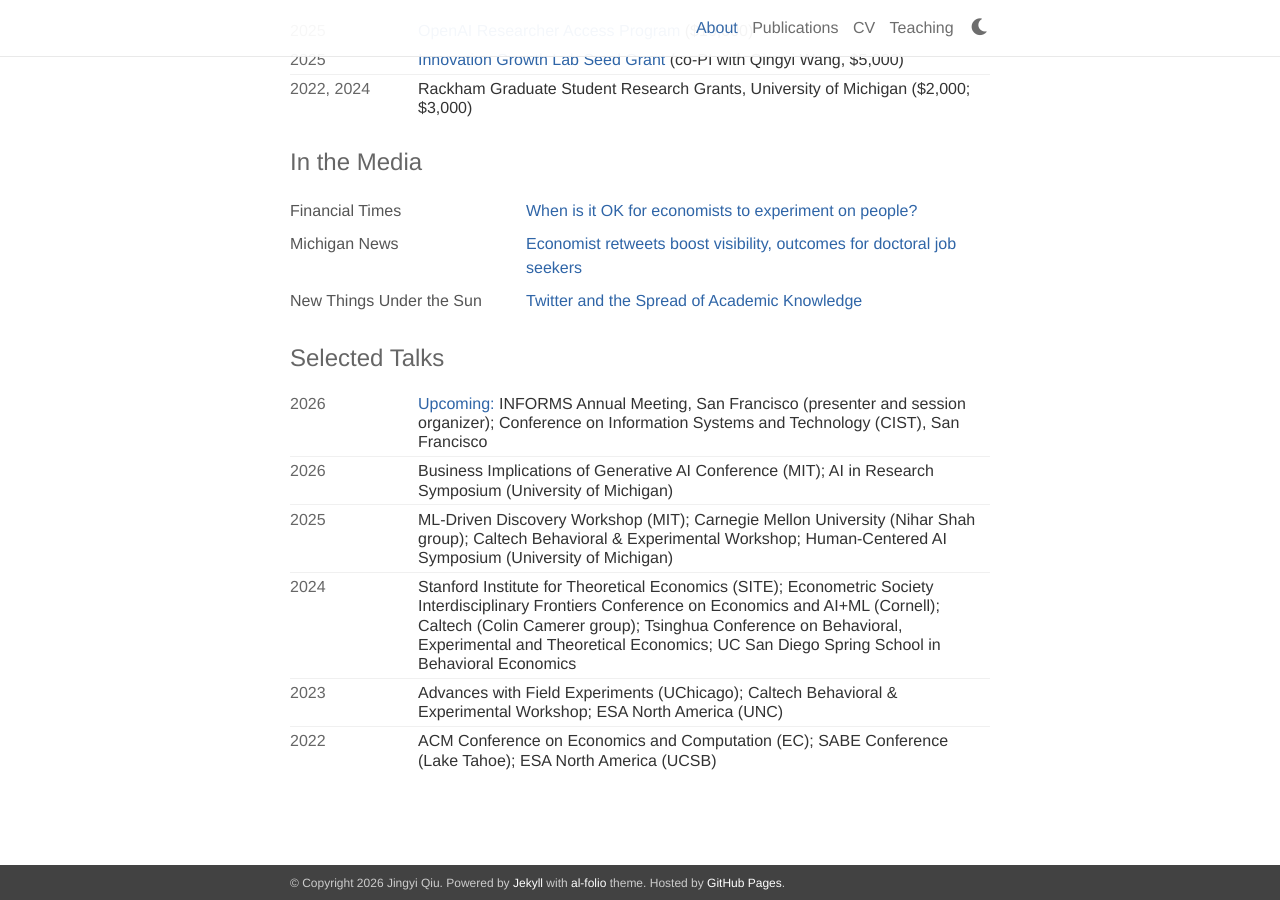
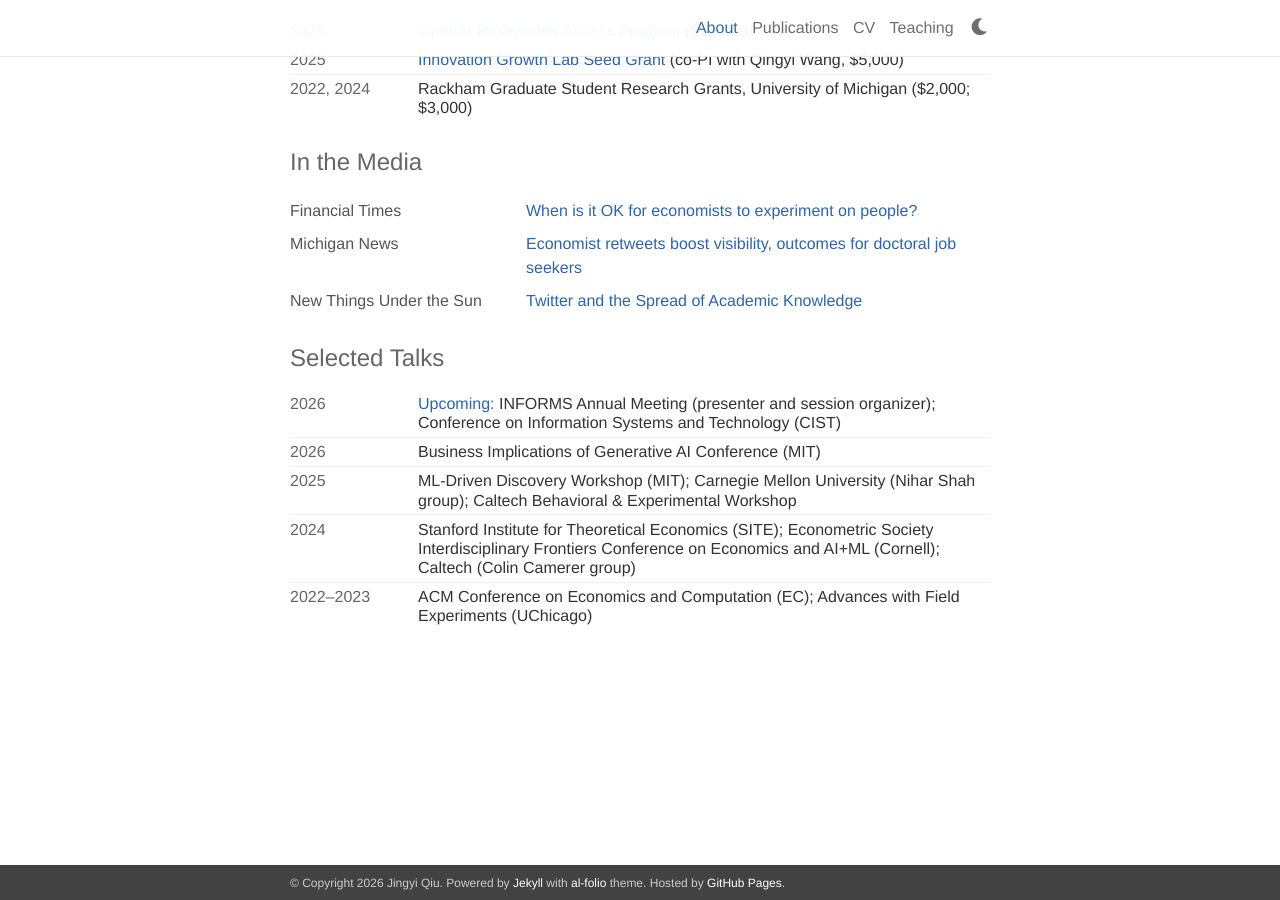
Before and after one commit to Jingyi-Qiu/Jingyi-Qiu.github.io, a Jekyll site: the page built from _pages/about.md, in a window 1280 px wide and 900 px high, scrolled down 2153 px. Built offline with Jekyll 4.4.1, drawn with Linux system fonts in a browser that asks for light colours; some web fonts are replaced.

Commit message:
Talks: keep only the most prestigious venues
Co-Authored-By: Claude Opus 5.5 <noreply@anthropic.com>
Claude-Session: https://claude.ai/code/session_01UnNrDQhXQVLdbS13m9sxuq

```diff
--- a/_data/highlights.yml
+++ b/_data/highlights.yml
@@ -57,14 +57,12 @@ media:
 
 talks:
   - year: "2026"
-    text: <strong>Upcoming:</strong> INFORMS Annual Meeting, San Francisco (presenter and session organizer); Conference on Information Systems and Technology (CIST), San Francisco
+    text: <strong>Upcoming:</strong> INFORMS Annual Meeting (presenter and session organizer); Conference on Information Systems and Technology (CIST)
   - year: "2026"
-    text: Business Implications of Generative AI Conference (MIT); AI in Research Symposium (University of Michigan)
+    text: Business Implications of Generative AI Conference (MIT)
   - year: "2025"
-    text: ML-Driven Discovery Workshop (MIT); Carnegie Mellon University (Nihar Shah group); Caltech Behavioral &amp; Experimental Workshop; Human-Centered AI Symposium (University of Michigan)
+    text: ML-Driven Discovery Workshop (MIT); Carnegie Mellon University (Nihar Shah group); Caltech Behavioral &amp; Experimental Workshop
   - year: "2024"
-    text: Stanford Institute for Theoretical Economics (SITE); Econometric Society Interdisciplinary Frontiers Conference on Economics and AI+ML (Cornell); Caltech (Colin Camerer group); Tsinghua Conference on Behavioral, Experimental and Theoretical Economics; UC San Diego Spring School in Behavioral Economics
-  - year: "2023"
-    text: Advances with Field Experiments (UChicago); Caltech Behavioral &amp; Experimental Workshop; ESA North America (UNC)
-  - year: "2022"
-    text: ACM Conference on Economics and Computation (EC); SABE Conference (Lake Tahoe); ESA North America (UCSB)
+    text: Stanford Institute for Theoretical Economics (SITE); Econometric Society Interdisciplinary Frontiers Conference on Economics and AI+ML (Cornell); Caltech (Colin Camerer group)
+  - year: "2022&ndash;2023"
+    text: ACM Conference on Economics and Computation (EC); Advances with Field Experiments (UChicago)
```
